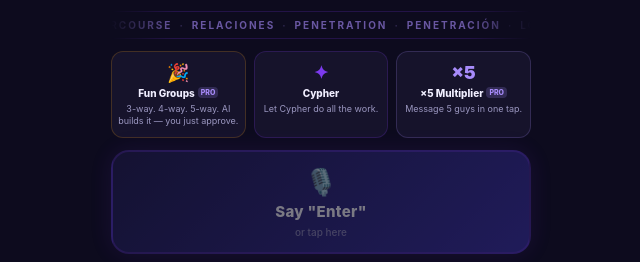
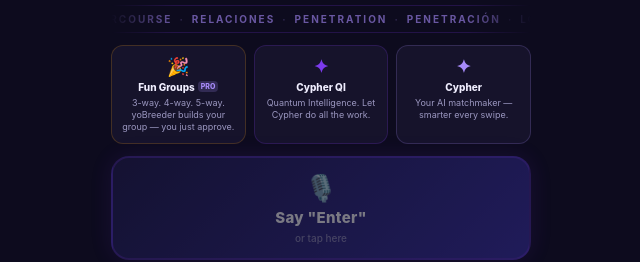
Before and after one commit to YoBreeder/Breeder, a React (Vite) app: page / in a window 1280 px wide. Shown: the part 305-567 px from the top of the page, without its empty margins (319-959 px from the left). Built offline with nearby package versions, Linux system fonts and the light colour scheme; no server answers.

Commit message:
fix: landing cards — Fun Groups | Cypher QI | Cypher

```diff
--- a/src/screens/LandingScreen.jsx
+++ b/src/screens/LandingScreen.jsx
@@ -403,9 +403,9 @@ export default function LandingScreen() {
 
         {/* Feature cards */}
         <div style={s.cards}>
-          <FeatureCard icon="🎉"  title="Fun Groups"    desc="3-way. 4-way. 5-way. AI builds it — you just approve."  accent="#F59E0B" premium lit={litCard === 0} />
-          <FeatureCard icon="✦"  title="Cypher"         desc="Let Cypher do all the work."                            accent="#7C3AED" lit={litCard === 1} />
-          <FeatureCard icon="×5" title="×5 Multiplier"  desc="Message 5 guys in one tap."                             accent="#A78BFA" premium lit={litCard === 2} />
+          <FeatureCard icon="🎉"  title="Fun Groups"  desc="3-way. 4-way. 5-way. yoBreeder builds your group — you just approve." accent="#F59E0B" premium lit={litCard === 0} />
+          <FeatureCard icon="✦"  title="Cypher QI"  desc="Quantum Intelligence. Let Cypher do all the work."                         accent="#7C3AED" lit={litCard === 1} />
+          <FeatureCard icon="✦"  title="Cypher"     desc="Your AI matchmaker — smarter every swipe."                                  accent="#A78BFA" lit={litCard === 2} />
         </div>
 
         {shakeRole && (
```
